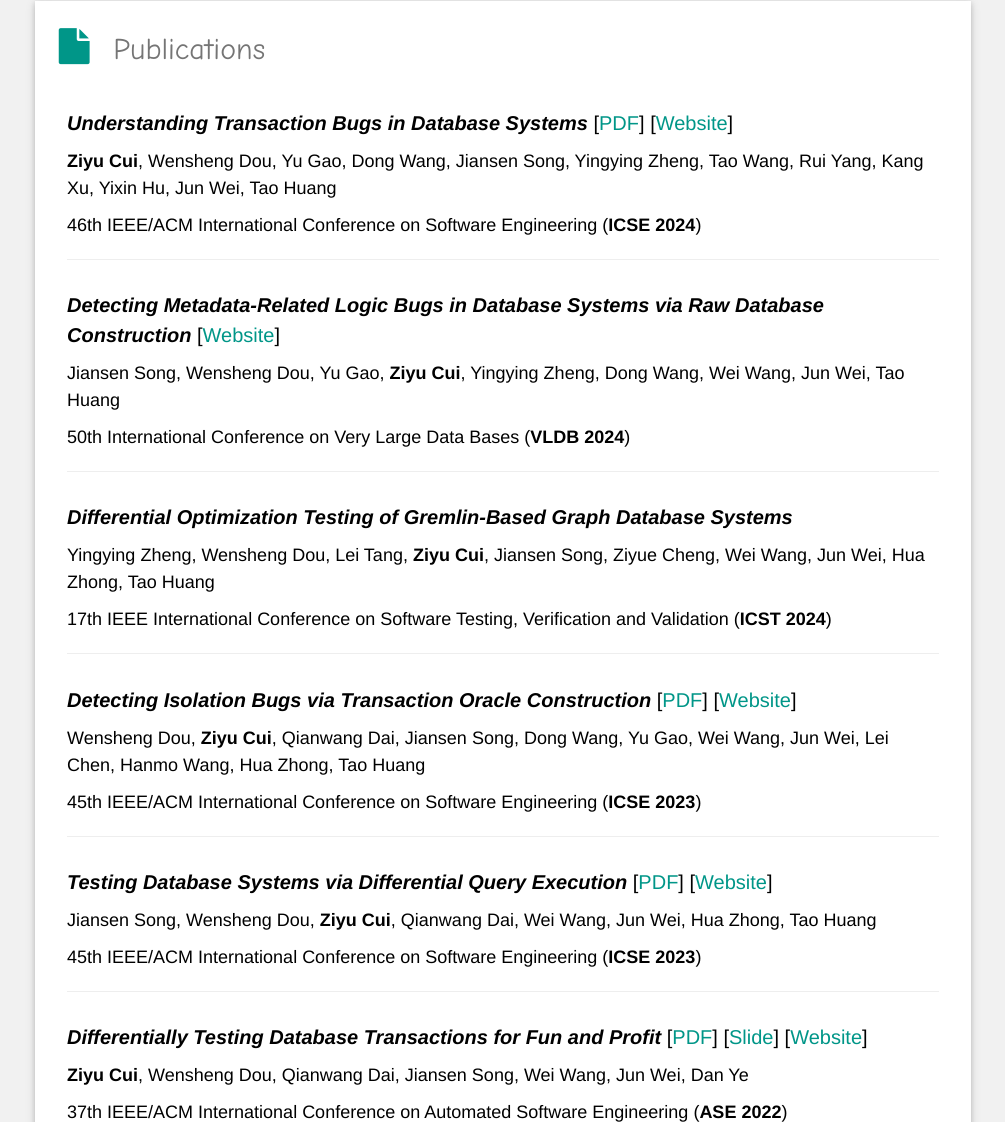
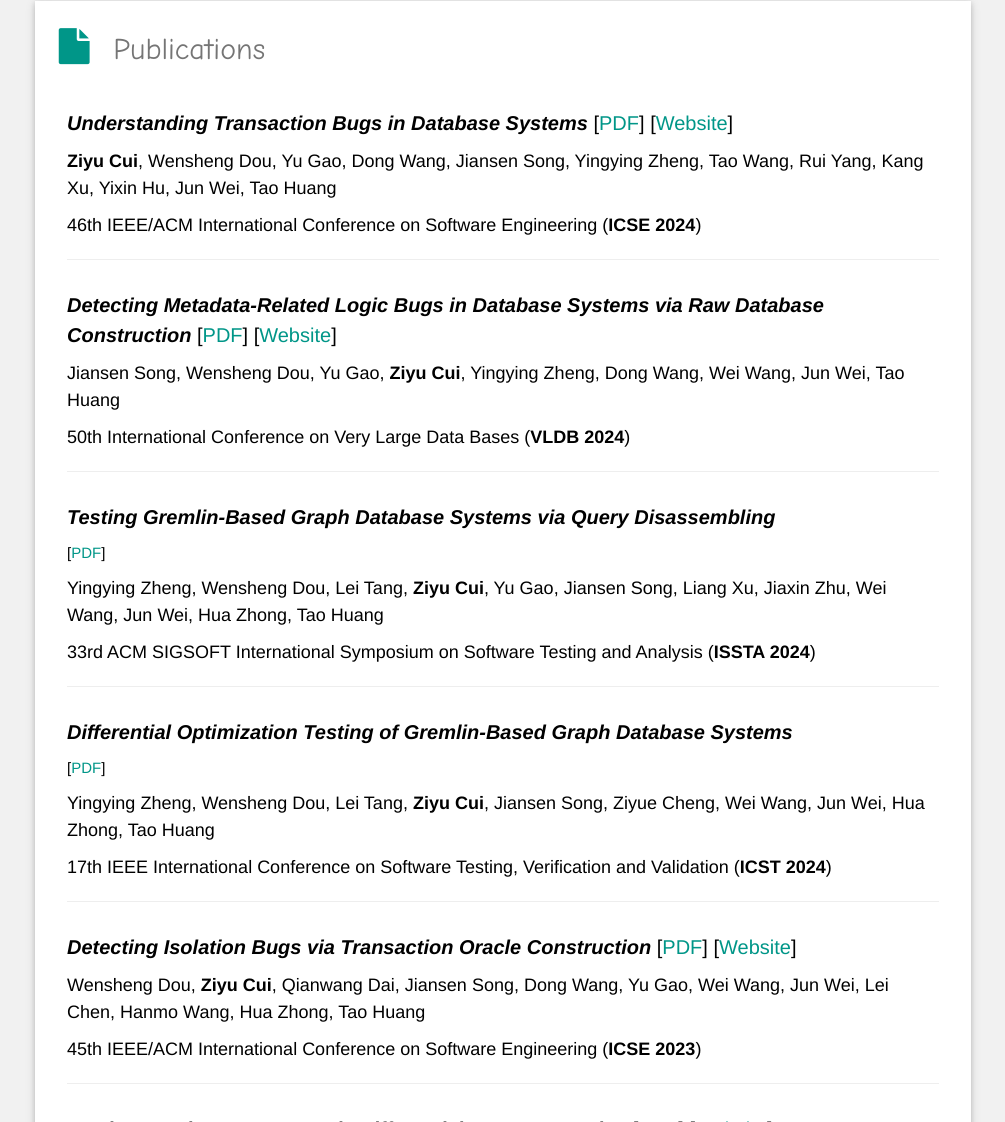
Before and after one commit to criszy/criszy.github.io, a plain HTML site: page index.html in a window 1280 px wide. Shown: the part 946-2068 px from the top of the page, without its empty margins (197-1202 px from the left). Drawn offline with nearby package versions, Linux system fonts and the light colour scheme.

Commit message:
update publications

```diff
--- a/index.html
+++ b/index.html
@@ -103,7 +103,7 @@
         <div class="w3-container">
           <h5>I'm a fifth year PhD student under the supervision of <a
               href="https://people.ucas.ac.cn/~weijun" class="w3-text-teal noline" target="_blank">Prof. Jun Wei</a> and <a
-              href="http://www.tcse.cn/~wsdou/" class="w3-text-teal noline" target="_blank">Prof. Wensheng Dou</a> in <a
+              href="https://wsdou.github.io/" class="w3-text-teal noline" target="_blank">Prof. Wensheng Dou</a> in <a
               href="http://www.is.cas.cn/" class="noline" target="_blank">Institute of Software,
             Chinese Academy of Sciences (ISCAS)</a>.</h5>
           <h5>My research interests include software engineering, software reliability testing especially in database
@@ -128,6 +128,7 @@
         </div>
         <div class="w3-container">
           <h4><b><em>Detecting Metadata-Related Logic Bugs in Database Systems via Raw Database Construction</em></b>
+            [<a href="papers/2024-vldb-radar.pdf" class="w3-text-teal noline" target="_blank">PDF</a>]
 			      [<a href="https://github.com/tcse-iscas/radar" class="w3-text-teal noline" target="_blank">Website</a>]
           </h4>
           <h5>Jiansen Song, Wensheng Dou, Yu Gao, <b>Ziyu Cui</b>, Yingying Zheng, Dong Wang, Wei Wang, Jun Wei, Tao Huang</h5>
@@ -136,7 +137,16 @@
           <hr>
         </div>
         <div class="w3-container">
+          <h4><b><em>Testing Gremlin-Based Graph Database Systems via Query Disassembling</em></b></h4>
+            [<a href="papers/2024-issta-qudi.pdf" class="w3-text-teal noline" target="_blank">PDF</a>]
+          <h5>Yingying Zheng, Wensheng Dou, Lei Tang, <b>Ziyu Cui</b>, Yu Gao, Jiansen Song, Liang Xu, Jiaxin Zhu, Wei Wang, Jun Wei, Hua Zhong, Tao Huang</h5>
+          <h5>33rd ACM SIGSOFT International Symposium on Software Testing and Analysis
+            (<b>ISSTA 2024</b>)</h5>
+          <hr>
+        </div>
+        <div class="w3-container">
           <h4><b><em>Differential Optimization Testing of Gremlin-Based Graph Database Systems</em></b></h4>
+            [<a href="papers/2024-icst-dot.pdf" class="w3-text-teal noline" target="_blank">PDF</a>]
           <h5>Yingying Zheng, Wensheng Dou, Lei Tang, <b>Ziyu Cui</b>, Jiansen Song, Ziyue Cheng, Wei Wang, Jun Wei, Hua Zhong, Tao Huang</h5>
           <h5>17th IEEE International Conference on Software Testing, Verification and Validation
             (<b>ICST 2024</b>)</h5>
```
Also changed, not shown: 3 other files.
